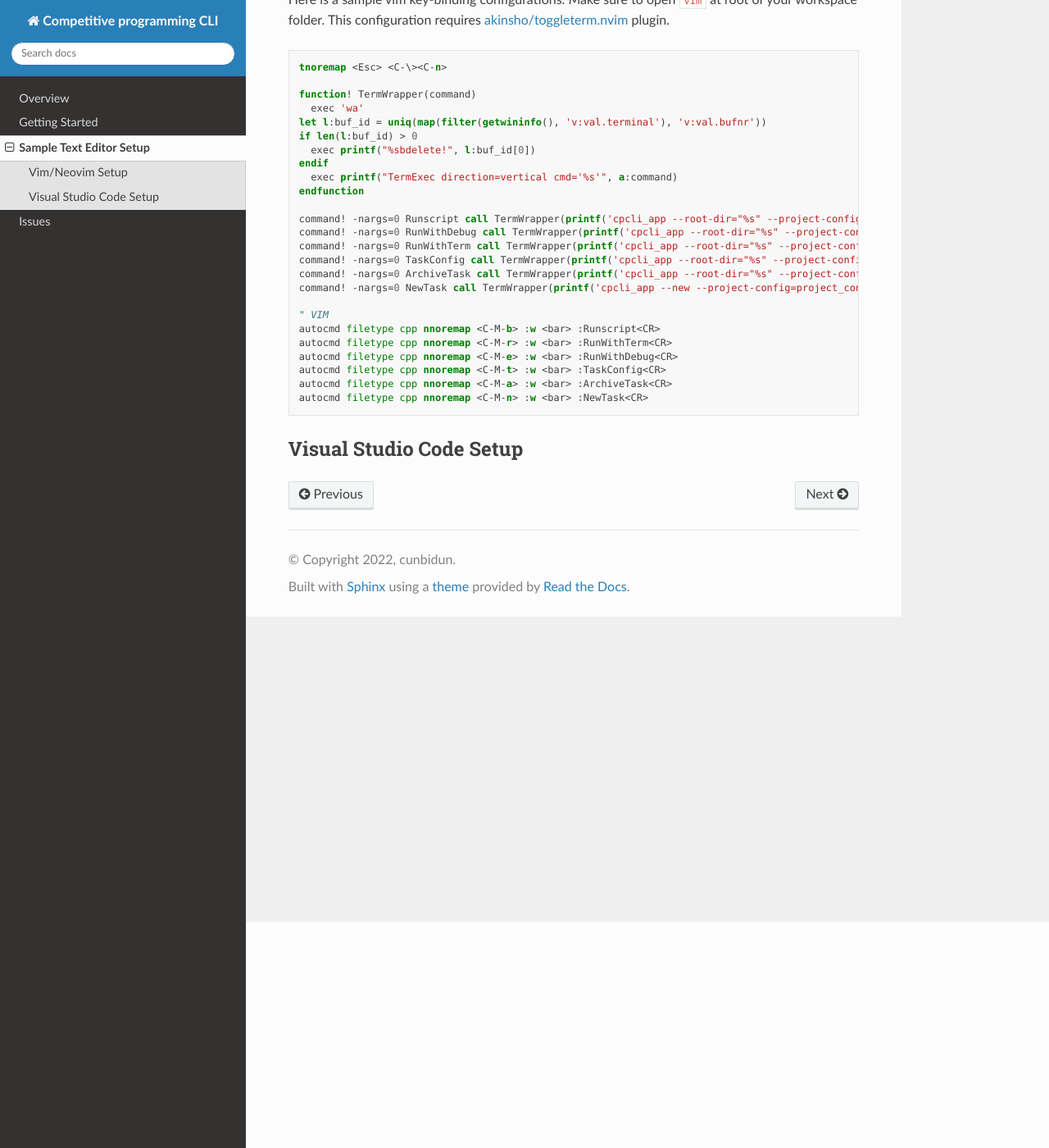
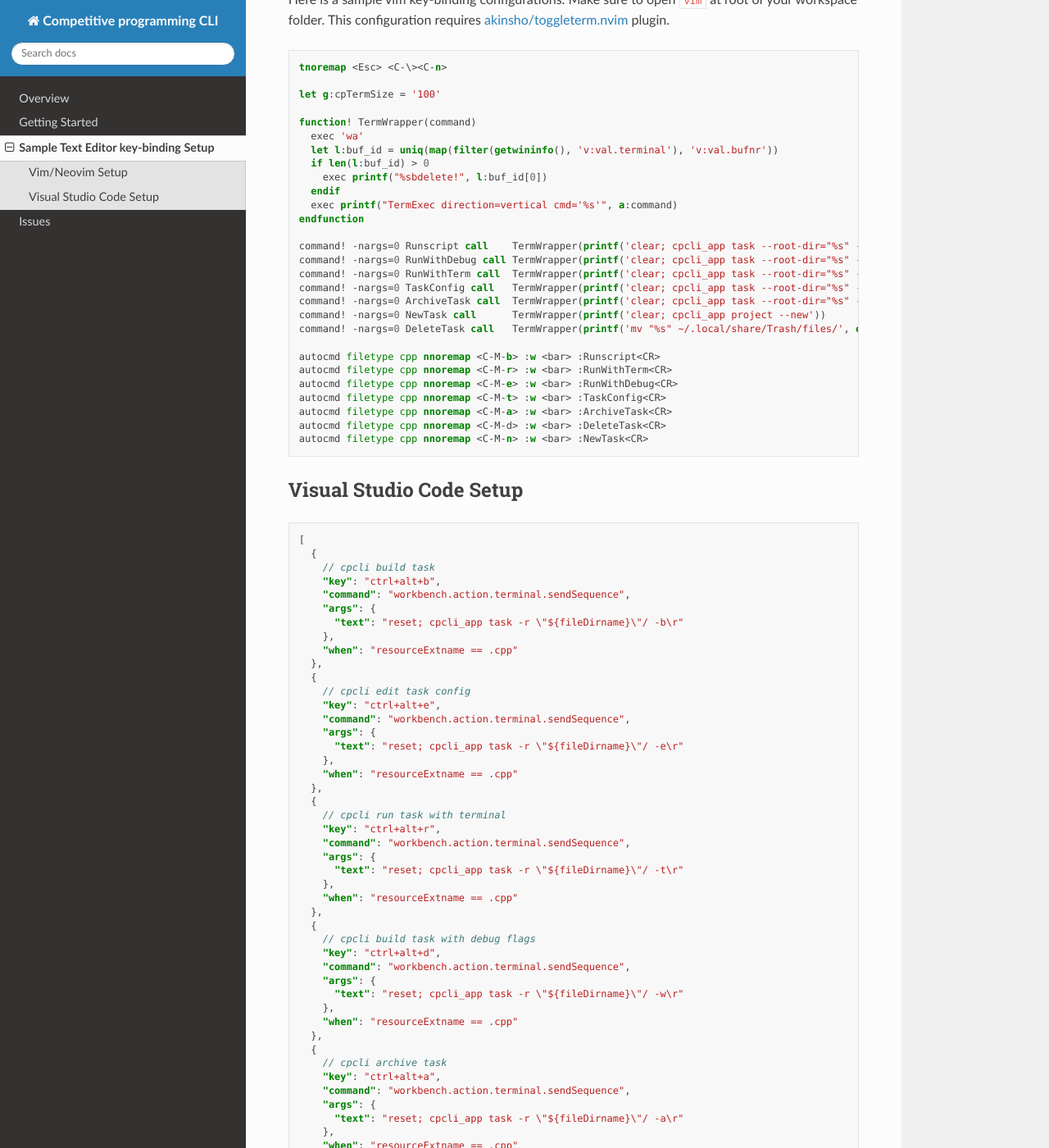
Before and after one commit to cunbidun/cpcli, a Sphinx documentation site: the page built from docs/source/texteditor.rst, in a window 1280 px wide and 1400 px high, scrolled down 276 px. Shown: the whole window at 82% size. Built offline with Sphinx 7.4.7 and the Read the Docs theme 2.0.0, drawn with Linux system fonts in a browser that asks for light colours; some of the changed text lies outside the part shown.

Commit message:
Update sphinx docs

```diff
--- a/docs/source/overview.rst
+++ b/docs/source/overview.rst
@@ -21,6 +21,3 @@ How does ``cpcli`` test your solutions?
 2. Test the program in sample test cases and user generated test cases.
 3. Generate more tests via a test case generator if applicable.
 4. Test the solution on newly generated test case.
-
-Files structure
--------------------------------------------------------------------
--- a/docs/source/texteditor.rst
+++ b/docs/source/texteditor.rst
@@ -1,7 +1,7 @@
 .. _texteditor:
 
-Sample Text Editor Setup
-=========================
+Sample Text Editor key-binding Setup
+====================================
 This page provides some example key-binding setup for Visual Studio Code and Neovim
 
 Vim/Neovim Setup
@@ -13,30 +13,91 @@ This configuration requires `akinsho/toggleterm.nvim <https://github.com/akinsho
 
   tnoremap <Esc> <C-\><C-n>
 
+  let g:cpTermSize = '100'
+
   function! TermWrapper(command)
     exec 'wa'
-  let l:buf_id = uniq(map(filter(getwininfo(), 'v:val.terminal'), 'v:val.bufnr'))
-  if len(l:buf_id) > 0
-    exec printf("%sbdelete!", l:buf_id[0])
-  endif
+    let l:buf_id = uniq(map(filter(getwininfo(), 'v:val.terminal'), 'v:val.bufnr'))
+    if len(l:buf_id) > 0
+      exec printf("%sbdelete!", l:buf_id[0])
+    endif
     exec printf("TermExec direction=vertical cmd='%s'", a:command)
   endfunction
 
-  command! -nargs=0 Runscript call TermWrapper(printf('cpcli_app --root-dir="%s" --project-config=project_config.json --build', expand('%:p:h')))
-  command! -nargs=0 RunWithDebug call TermWrapper(printf('cpcli_app --root-dir="%s" --project-config=project_config.json --build-with-debug', expand('%:p:h')))
-  command! -nargs=0 RunWithTerm call TermWrapper(printf('cpcli_app --root-dir="%s" --project-config=project_config.json --build-with-term', expand('%:p:h')))
-  command! -nargs=0 TaskConfig call TermWrapper(printf('cpcli_app --root-dir="%s" --project-config=project_config.json --edit-config', expand('%:p:h')))
-  command! -nargs=0 ArchiveTask call TermWrapper(printf('cpcli_app --root-dir="%s" --project-config=project_config.json --archive', expand('%:p:h')))
-  command! -nargs=0 NewTask call TermWrapper(printf('cpcli_app --new --project-config=project_config.json'))
+  command! -nargs=0 Runscript call    TermWrapper(printf('clear; cpcli_app task --root-dir="%s" --build', expand('%:p:h')))
+  command! -nargs=0 RunWithDebug call TermWrapper(printf('clear; cpcli_app task --root-dir="%s" --build-with-debug', expand('%:p:h')))
+  command! -nargs=0 RunWithTerm call  TermWrapper(printf('clear; cpcli_app task --root-dir="%s" --build-with-term', expand('%:p:h')))
+  command! -nargs=0 TaskConfig call   TermWrapper(printf('clear; cpcli_app task --root-dir="%s" --edit-problem-config', expand('%:p:h')))
+  command! -nargs=0 ArchiveTask call  TermWrapper(printf('clear; cpcli_app task --root-dir="%s" --archive', expand('%:p:h')))
+  command! -nargs=0 NewTask call      TermWrapper(printf('clear; cpcli_app project --new'))
+  command! -nargs=0 DeleteTask call   TermWrapper(printf('mv "%s" ~/.local/share/Trash/files/', expand('%:p:h')))
 
-  " VIM
   autocmd filetype cpp nnoremap <C-M-b> :w <bar> :Runscript<CR>
   autocmd filetype cpp nnoremap <C-M-r> :w <bar> :RunWithTerm<CR>
   autocmd filetype cpp nnoremap <C-M-e> :w <bar> :RunWithDebug<CR>
   autocmd filetype cpp nnoremap <C-M-t> :w <bar> :TaskConfig<CR>
   autocmd filetype cpp nnoremap <C-M-a> :w <bar> :ArchiveTask<CR>
+  autocmd filetype cpp nnoremap <C-M-d> :w <bar> :DeleteTask<CR>
   autocmd filetype cpp nnoremap <C-M-n> :w <bar> :NewTask<CR>
 
 
 Visual Studio Code Setup
 -----------------------------
+
+.. code-block:: json
+
+  [
+    {
+      // cpcli build task
+      "key": "ctrl+alt+b",
+      "command": "workbench.action.terminal.sendSequence",
+      "args": {
+        "text": "reset; cpcli_app task -r \"${fileDirname}\"/ -b\r"
+      },
+      "when": "resourceExtname == .cpp"
+    },
+    {
+      // cpcli edit task config
+      "key": "ctrl+alt+e",
+      "command": "workbench.action.terminal.sendSequence",
+      "args": {
+        "text": "reset; cpcli_app task -r \"${fileDirname}\"/ -e\r"
+      },
+      "when": "resourceExtname == .cpp"
+    },
+    {
+      // cpcli run task with terminal
+      "key": "ctrl+alt+r",
+      "command": "workbench.action.terminal.sendSequence",
+      "args": {
+        "text": "reset; cpcli_app task -r \"${fileDirname}\"/ -t\r"
+      },
+      "when": "resourceExtname == .cpp"
+    },
+    {
+      // cpcli build task with debug flags
+      "key": "ctrl+alt+d",
+      "command": "workbench.action.terminal.sendSequence",
+      "args": {
+        "text": "reset; cpcli_app task -r \"${fileDirname}\"/ -w\r"
+      },
+      "when": "resourceExtname == .cpp"
+    },
+    {
+      // cpcli archive task
+      "key": "ctrl+alt+a",
+      "command": "workbench.action.terminal.sendSequence",
+      "args": {
+        "text": "reset; cpcli_app task -r \"${fileDirname}\"/ -a\r"
+      },
+      "when": "resourceExtname == .cpp"
+    },
+    {
+      // cpcli new task
+      "key": "ctrl+alt+n",
+      "command": "workbench.action.terminal.sendSequence",
+      "args": {
+        "text": "reset; cpcli_app project -n\r"
+      }
+    }
+  ]
```
Also changed, not shown: docs/source/gettingstarted.rst (+44 -14 lines).
